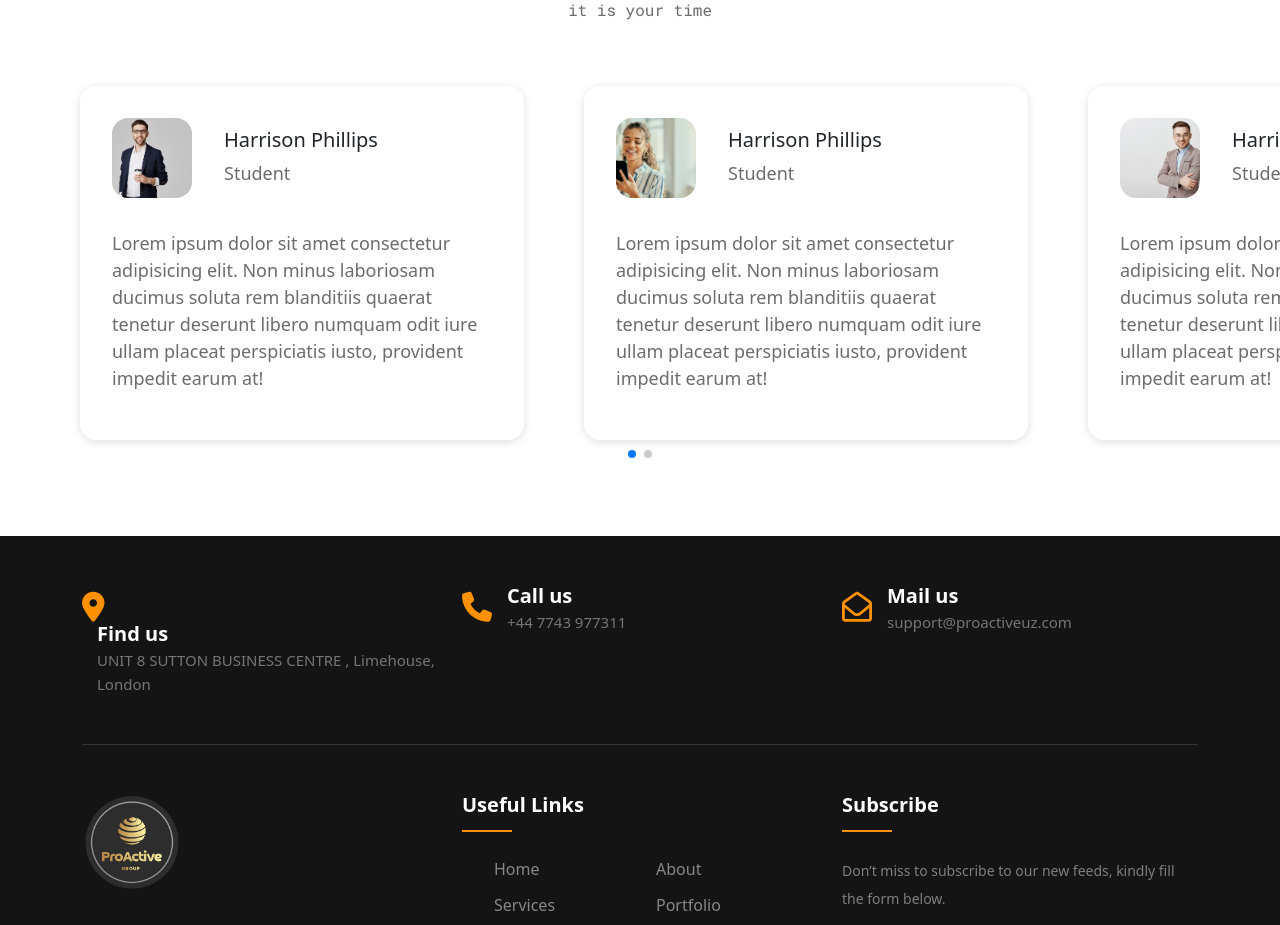
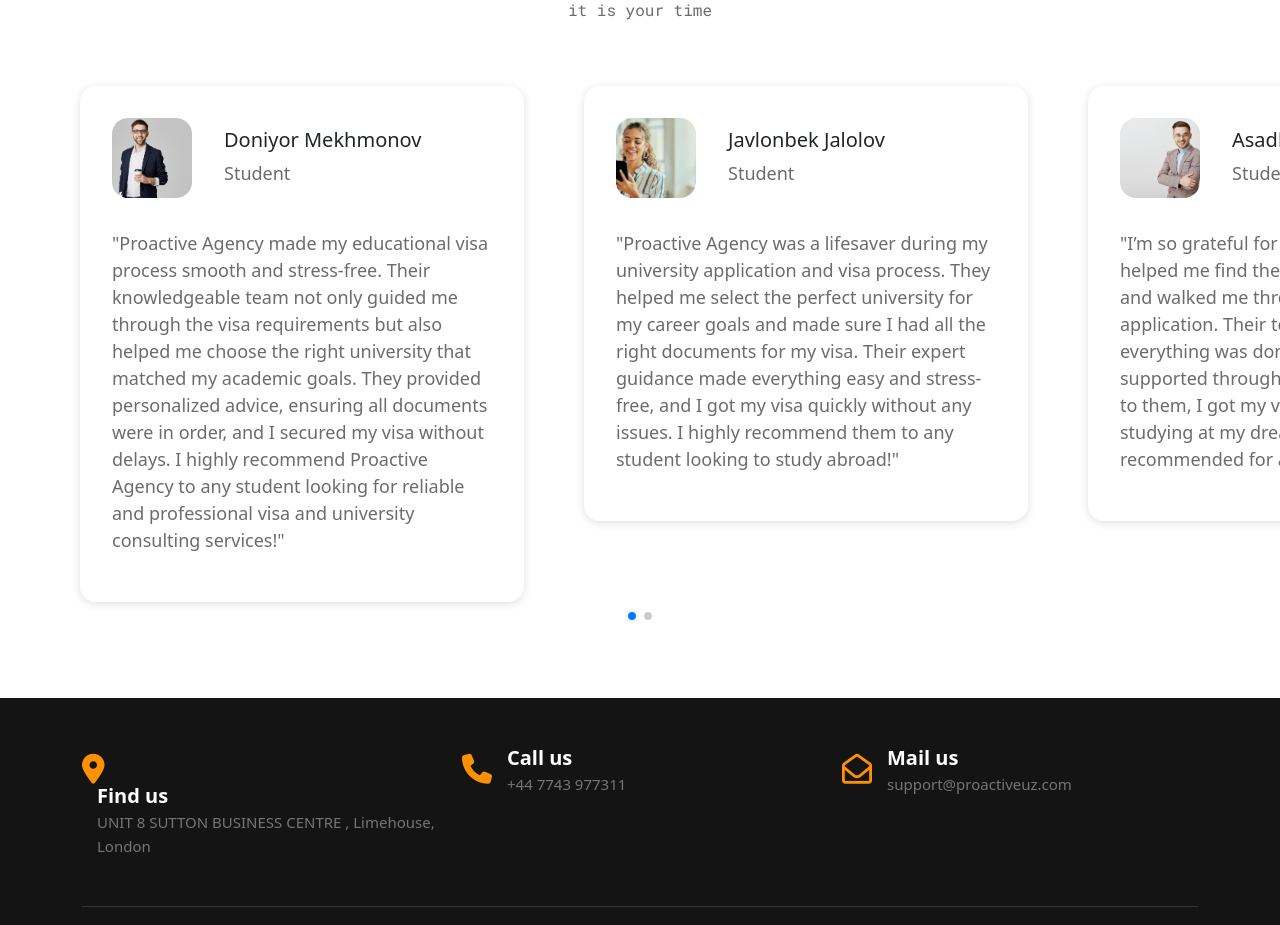
Before and after one commit to Shukhratmamadaliev9797/proactive, a React (Create React App) app: page / in a window 1280 px wide. Shown: the part 4060-4985 px from the top of the page. Built offline with nearby package versions, Linux system fonts and the light colour scheme; a web font is replaced by a local one.

Commit message:
Update Testimonial.js

```diff
--- a/src/components/Testimonial.js
+++ b/src/components/Testimonial.js
@@ -36,16 +36,13 @@ export default function Testimonial() {
                 <img src="/images/countries/test-1.avif" alt="" />
               </div>
               <div>
-                <h5>Harrison Phillips</h5>
+                <h5>Doniyor Mekhmonov</h5>
                 <span>Student</span>
               </div>
             </div>
             <div className="testimonial__swiper-slide-content">
               <p>
-                Lorem ipsum dolor sit amet consectetur adipisicing elit. Non
-                minus laboriosam ducimus soluta rem blanditiis quaerat tenetur
-                deserunt libero numquam odit iure ullam placeat perspiciatis
-                iusto, provident impedit earum at!
+                "Proactive Agency made my educational visa process smooth and stress-free. Their knowledgeable team not only guided me through the visa requirements but also helped me choose the right university that matched my academic goals. They provided personalized advice, ensuring all documents were in order, and I secured my visa without delays. I highly recommend Proactive Agency to any student looking for reliable and professional visa and university consulting services!"
               </p>
             </div>
           </SwiperSlide>
@@ -55,16 +52,13 @@ export default function Testimonial() {
                 <img src="/images/countries/test-2.webp" alt="" />
               </div>
               <div>
-                <h5>Harrison Phillips</h5>
+                <h5>Javlonbek Jalolov</h5>
                 <span>Student</span>
               </div>
             </div>
             <div className="testimonial__swiper-slide-content">
               <p>
-                Lorem ipsum dolor sit amet consectetur adipisicing elit. Non
-                minus laboriosam ducimus soluta rem blanditiis quaerat tenetur
-                deserunt libero numquam odit iure ullam placeat perspiciatis
-                iusto, provident impedit earum at!
+               "Proactive Agency was a lifesaver during my university application and visa process. They helped me select the perfect university for my career goals and made sure I had all the right documents for my visa. Their expert guidance made everything easy and stress-free, and I got my visa quickly without any issues. I highly recommend them to any student looking to study abroad!"
               </p>
             </div>
           </SwiperSlide>
@@ -74,16 +68,13 @@ export default function Testimonial() {
                 <img src="/images/countries/test-3.avif" alt="" />
               </div>
               <div>
-                <h5>Harrison Phillips</h5>
+                <h5>Asadbek Jurakulov</h5>
                 <span>Student</span>
               </div>
             </div>
             <div className="testimonial__swiper-slide-content">
               <p>
-                Lorem ipsum dolor sit amet consectetur adipisicing elit. Non
-                minus laboriosam ducimus soluta rem blanditiis quaerat tenetur
-                deserunt libero numquam odit iure ullam placeat perspiciatis
-                iusto, provident impedit earum at!
+                "I’m so grateful for Proactive Agency! They helped me find the best university program and walked me through the entire visa application. Their team made sure everything was done correctly, and I felt supported throughout the process. Thanks to them, I got my visa on time and am now studying at my dream university. Highly recommended for any student!"
               </p>
             </div>
           </SwiperSlide>
```
